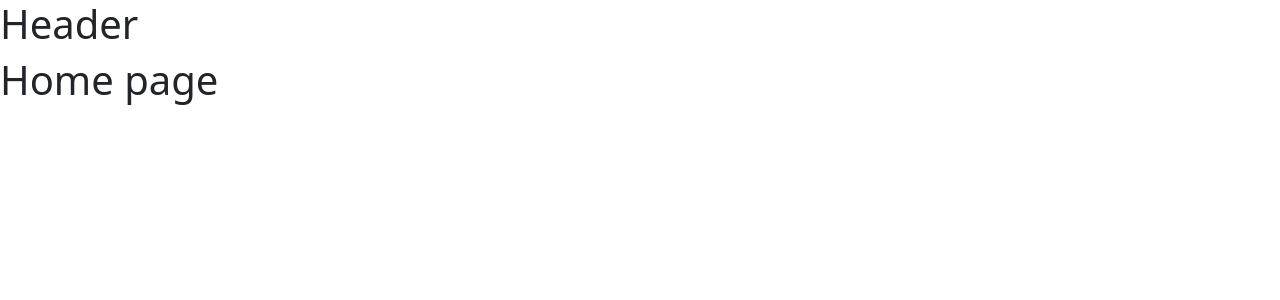
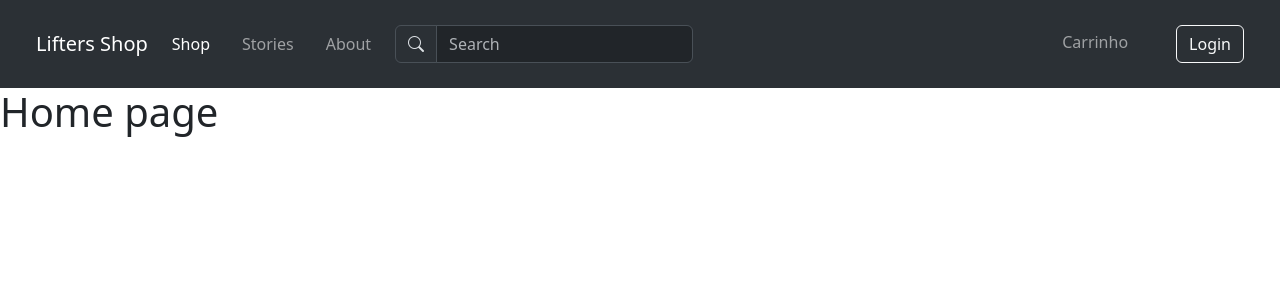
Before and after one commit to RaimundooNeto/LiftersShop, a React (Vite) app: page / in a window 1280 px wide. Shown: the top 300 px of the page. Built offline with nearby package versions, Linux system fonts and the light colour scheme.

Commit message:
Add header component structure

```diff
--- a/package.json
+++ b/package.json
@@ -11,6 +11,7 @@
   },
   "dependencies": {
     "bootstrap": "^5.3.3",
+    "bootstrap-icons": "^1.11.3",
     "react": "^18.2.0",
     "react-dom": "^18.2.0",
     "react-router-dom": "^6.22.3"
--- a/src/components/Header.tsx
+++ b/src/components/Header.tsx
@@ -1,5 +1,36 @@
 export function Header() {
     return (
-        <h1>Header</h1>
+        <header>
+            <nav className="navbar navbar-expand-lg bg-body-tertiary p-4" data-bs-theme="dark">
+                <div className="container-fluid">
+                    <a className="navbar-brand" href="#">Lifters Shop</a>
+                    <div className="collapse navbar-collapse" id="navbarSupportedContent">
+                        <ul className="navbar-nav mb-2 mb-lg-0">
+                            <li className="nav-item me-3">
+                                <a className="nav-link active" aria-current="page" href="#">Shop</a>
+                            </li>
+                            <li className="nav-item me-3">
+                                <a className="nav-link" href="#">Stories</a>
+                            </li>
+                            <li className="nav-item me-3">
+                                <a className="nav-link" href="#">About</a>
+                            </li>
+                        </ul>
+                        <form className="me-auto" role="search">
+                            <div className="input-group">
+                                <span className="input-group-text" id="basic-addon1">
+                                    <i className="bi bi-search"></i>
+                                </span>
+                                <input type="text" className="form-control" placeholder="Search" aria-label="Search" aria-describedby="basic-addon1" />
+                            </div>
+                        </form>
+                        <div>
+                            <span className="navbar-text me-5">Carrinho</span>
+                            <button type="button" className="btn btn-outline-light">Login</button>
+                        </div>
+                    </div>
+                </div>
+            </nav>
+        </header>
     )
 }
--- a/src/main.tsx
+++ b/src/main.tsx
@@ -4,6 +4,7 @@ import ReactDOM from 'react-dom/client'
 import { App } from './App.tsx'
 
 import 'bootstrap/dist/css/bootstrap.min.css';
+import "bootstrap-icons/font/bootstrap-icons.css";
 
 ReactDOM.createRoot(document.getElementById('root')!).render(
   <React.StrictMode>
```
Also changed, not shown: 1 other file (tests, documents, lock files or other folders).
